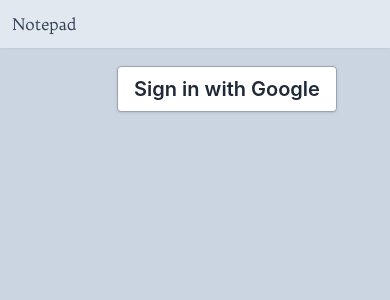
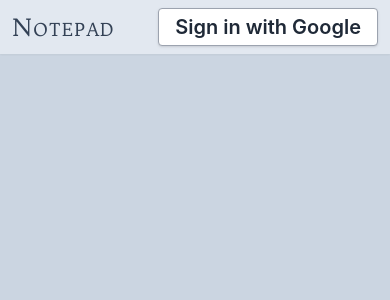
Before and after one commit to aaron-san/Notepad, a React (Create React App) app: page /home in a window 390 px wide. Shown: the top 300 px of the page. Built offline with nearby package versions, Linux system fonts and the light colour scheme; no server answers.

Commit message:
updated mobile style

```diff
--- a/src/components/Navbar.tsx
+++ b/src/components/Navbar.tsx
@@ -33,26 +33,27 @@
 
   return (
     <div className="shadow-sm w-full fixed top-0 left-0 z-[100]">
-      <div className="flex items-center justify-between bg-slate-200 text-slate-700 sm:text-md md:text-2xl md:px-10 px-3 py-3">
+      <div className="flex items-center justify-between bg-slate-200 text-slate-700 sm:text-md md:text-3xl px-3 md:px-10">
         <Link
           to="/notepad"
-          className="font-[Trykker-Regular] sm:text-md md:text-4xl"
+          className="font-[Trykker-Regular] text-lg md:text-4xl tracking-wider"
         >
-          Notepad
+          <span className="text-2xl">N</span>
+          <span className="text-l">OTEPAD</span>
         </Link>
-        <div className="h-[20px] md:h-[400px] flex flex-row gap-6 md:gap-0 items-center justify-center md:items-center">
-          {/* <div className="flex justify-center"> */}
+        {/* <div className="h-[20px] md:h-[40px] flex gap-6 md:gap-0"> */}
+        <div className="flex justify-end gap-1 py-2">
           {!user ? (
             <Login />
           ) : (
             // <Link to="/add-note" className="p-2 hover:text-green-200">
 
             <button
-              className="px-3 py-1.5 hover:text-green-200 mr-1 flex gap-2 items-center border border-slate-500 rounded-xl bg-green-500 text-white hover:bg-green-400 hover:text-white"
+              className="px-2 py-1 hover:text-green-200 mr-1 flex items-center gap-2 border border-slate-500 rounded-xl bg-green-300 text-white hover:bg-green-400 hover:text-white"
               onClick={() => setShowModal(true)}
             >
-              <BsPlusCircleDotted />
-              <p>Add note</p>
+              <BsPlusCircleDotted className="text-slate-700 text-xl" />
+              <p className="hidden md:inline-flex">Add</p>
             </button>
 
             // </Link>
@@ -62,27 +63,27 @@
           {/* <div> */}
           {user && (
             <>
-              <div className="mx-3 flex items-center">
-                <p className="hidden lg:text-sm">{user?.displayName}</p>
-                <img
-                  className="sm:hidden md:flex mx-0 rounded-sm "
+              {/* <p className="hidden lg:inline-flex items-center text-sm">
+                {user?.displayName}
+              </p> */}
+              {/* <img
+                className="hidden md:flex mx-0 rounded-sm "
                 src={user?.photoURL || ""}
                 width="30"
                 height="30"
                 alt=""
-                />
+              /> */}
               <button
                 onClick={signUserOut}
-                  className="sm:text-sm md:text-md mr-3 p-2 hover:text-green-200"
+                className="text-sm md:text-lg ml-1 mr-1 p-2 border border-red-500 rounded-[12px] text-red-500 bg-red-200"
               >
-                  Log Out
+                Sign Out
               </button>
-              </div>
             </>
           )}
+          {/* </div> */}
         </div>
-        {/* </div> */}
-        <div className="flex text-xl text-gray-200 justify-center items-center">
+        {/* <div className="flex text-xl text-gray-200 justify-center items-center"> */}
         {/* <div
             onClick={() => setIsMenuOpen(!isMenuOpen)}
             className={`text-2xl absolute right-6 top-5 cursor-pointer md:hidden ${
@@ -98,7 +99,7 @@
           > */}
 
         {/* </ul> */}
-        </div>
+        {/* </div> */}
       </div>
       {showModal && (
         <FormModal
--- a/src/pages/Login.tsx
+++ b/src/pages/Login.tsx
@@ -14,12 +14,12 @@
   // };
 
   return (
-    <div className="text-gray-100 m-6 pt-[130px] text-center">
+    <div className="text-gray-100 text-center">
       <button
         onClick={() => {
           signInWithGoogle();
         }}
-        className="text-gray-700 text-xl transition-colors ease-in-out duration-200 focus:outline-none focus:shadow-outline divide-y divide-gray-200 bg-white m-3 hover:bg-gray-100 text-gray-800 font-semibold py-2 px-4 border border-gray-400 rounded shadow"
+        className="text-gray-700 text-xl transition-colors ease-in-out duration-200 focus:outline-none focus:shadow-outline divide-y divide-gray-200 bg-white hover:bg-gray-100 text-gray-800 font-semibold px-4 border border-gray-400 rounded shadow py-1"
       >
         Sign in with Google
       </button>
--- a/src/pages/Main/Main.tsx
+++ b/src/pages/Main/Main.tsx
@@ -32,7 +32,7 @@
   }, []);
 
   return (
-    <div className="text-white flex flex-column justify-center md:flex-row md:justify-start flex-wrap mx-0 md:mx-60 pt-[80px] gap-7 overflow-clip">
+    <div className="text-white flex flex-column justify-center md:flex-row md:justify-start flex-col mx-auto align-center md:flex-row flex-wrap mx-0 md:mx-60 pt-[80px] gap-7 overflow-clip max-w-[95%] md:max-w-full">
       {notesList?.map((note) => (
         <Note
           note={note}
--- a/src/pages/Main/Note.tsx
+++ b/src/pages/Main/Note.tsx
@@ -121,7 +121,7 @@
   // };
 
   return (
-    <div className="note-card">
+    <div className="note-card max-w-[95%] md:max-w-full">
       <div>
         {/* className="w-[93%] p-4 bg-slate-200 sm:w-85 rounded-md shadow-xl text-slate-600"> */}
         <div className="flex justify-between p-2 rounded-tr-[20px] text-xl">
```
Also changed, not shown: 13 other files (tests, documents, lock files or other folders). Lines whose indentation alone changed are shown as unchanged.
